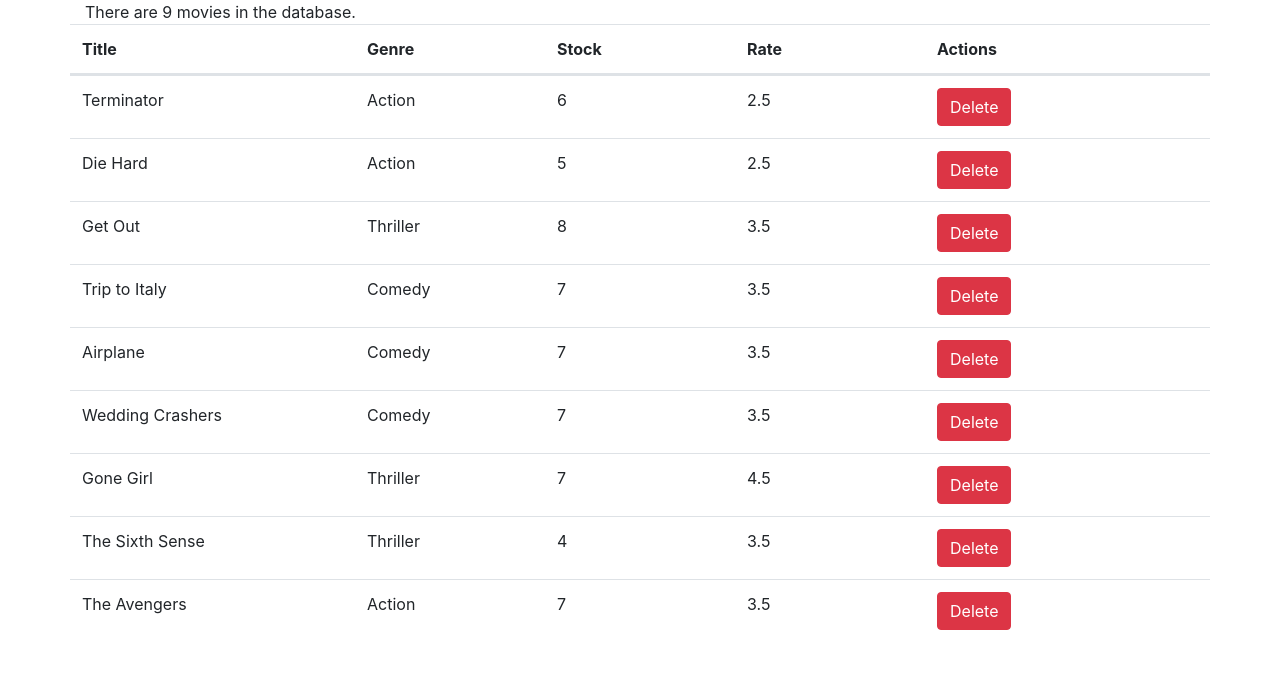
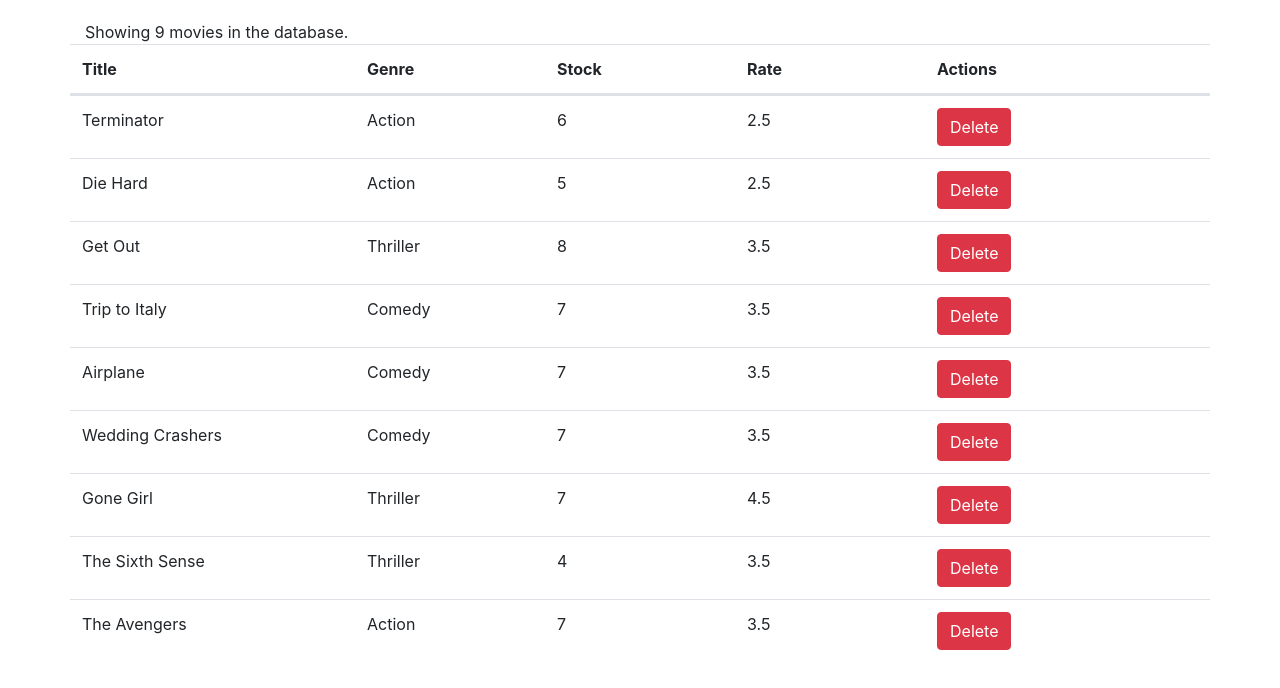
Before and after one commit to omkarubale/Vidly-Project, a React (Create React App) app in the folder vidly/: page / in a window 1280 px wide. Shown: the top 688 px of the page. Built offline with nearby package versions, Linux system fonts and the light colour scheme.

Commit message:
CLEANUP: Cleaning up code after looking at Mosh's Solution

```diff
--- a/vidly/src/components/movies.jsx
+++ b/vidly/src/components/movies.jsx
@@ -18,16 +18,15 @@ class Movies extends Component {
         this.setState(newState);
     };
 
-    showNumberOfMovies = number => {
-        let moviesCountDisplay = "There are ";
-        moviesCountDisplay += number === 0 ? "no" : number;
-        return moviesCountDisplay + " movies in the database.";
-    };
+    render() {
+        if (this.state.movieCount === 0)
+            return <span>There are no movies in the database.</span>;
 
-    render() {
         return (
             <React.Fragment>
-                <span>{this.showNumberOfMovies(this.state.movieCount)}</span>
+                <span>
+                    Showing {this.state.movieCount} movies in the database.
+                </span>
                 <table className="table">
                     <thead>
                         <tr className="row">
--- a/vidly/src/index.css
+++ b/vidly/src/index.css
@@ -1,14 +1,14 @@
 body {
-  margin: 0;
-  padding: 0;
-  font-family: -apple-system, BlinkMacSystemFont, "Segoe UI", "Roboto", "Oxygen",
-    "Ubuntu", "Cantarell", "Fira Sans", "Droid Sans", "Helvetica Neue",
-    sans-serif;
-  -webkit-font-smoothing: antialiased;
-  -moz-osx-font-smoothing: grayscale;
+    margin: 0;
+    padding: 20px 0 0 0;
+    font-family: -apple-system, BlinkMacSystemFont, "Segoe UI", "Roboto",
+        "Oxygen", "Ubuntu", "Cantarell", "Fira Sans", "Droid Sans",
+        "Helvetica Neue", sans-serif;
+    -webkit-font-smoothing: antialiased;
+    -moz-osx-font-smoothing: grayscale;
 }
 
 code {
-  font-family: source-code-pro, Menlo, Monaco, Consolas, "Courier New",
-    monospace;
+    font-family: source-code-pro, Menlo, Monaco, Consolas, "Courier New",
+        monospace;
 }
```
